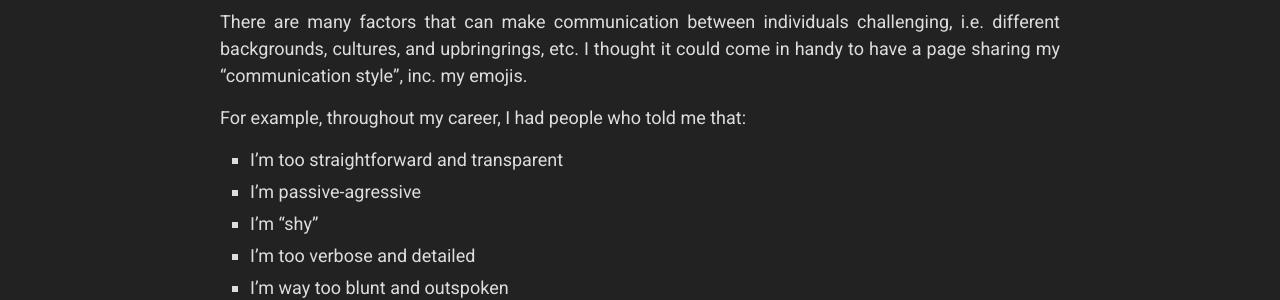
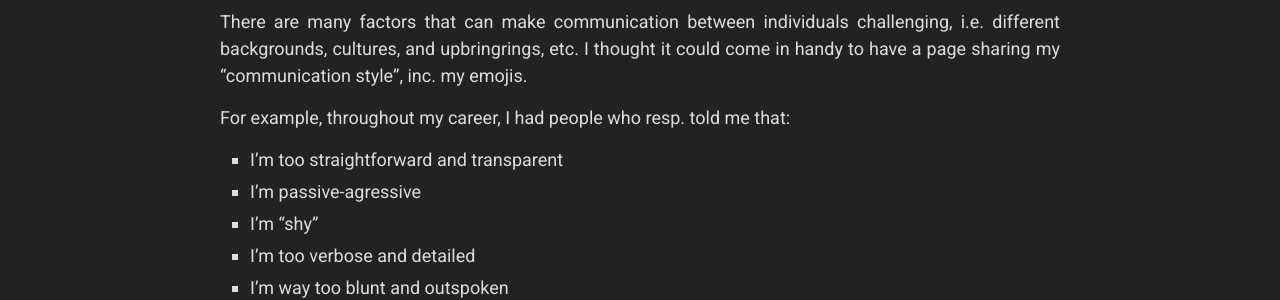
Before and after one commit to mary-perret-1986/kerry-perret.github.io, a Jekyll site: the page built from _posts/2021-08-11-my-communication-style-and-emojigraphy.md, in a window 1280 px wide and 900 px high, scrolled down 347 px. Shown: the part 153-453 px from the top of the window. Built offline with Jekyll 4.4.1, drawn with Linux system fonts in a browser that asks for light colours; nearby versions of some CDN libraries; comment, search, counter and statistics services are not loaded; some of the changed text lies outside the part shown.

Commit message:
feat(post): communication post part 4

```diff
--- a/_posts/2021-08-11-my-communication-style-and-emojigraphy.md
+++ b/_posts/2021-08-11-my-communication-style-and-emojigraphy.md
@@ -13,7 +13,7 @@ Everybody has different communication styles and it can be hard for two people t
 
 There are many factors that can make communication between individuals challenging, i.e. different backgrounds, cultures, and upbringrings, etc. I thought it could come in handy to have a page sharing my "communication style", inc. my emojis.
 
-For example, throughout my career, I had people who told me that:
+For example, throughout my career, I had people who resp. told me that:
 - I'm too straightforward and transparent
 - I'm passive-agressive
 - I'm "shy"
@@ -37,7 +37,6 @@ I'm someone who is usually seen as blunt (tho like I mentionned above, some peop
 
 # My🐈 Emojigraphy🎨
 
-
   Emoji    | Meaning                                                      |
 ---------- | -------------------------------------------------------------|
  🤔/🧐    | "Thinking"                                                   |
```
Also changed, not shown: other parts of _posts/2021-08-11-my-communication-style-and-emojigraphy.md (+1 -0 lines).
